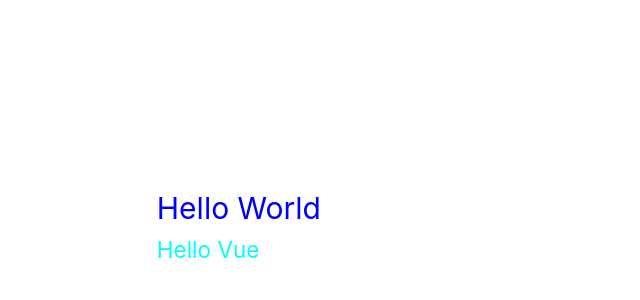
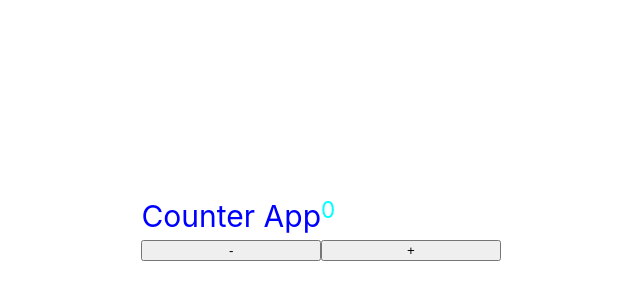
Before and after one commit to timothypartaliano/vite-project, a Vue app: page / in a window 1280 px wide. Shown: the part 174-474 px from the top of the page, without its empty margins (319-959 px from the left). Built offline with nearby package versions, Linux system fonts and the light colour scheme.

Commit message:
init component & state

```diff
--- a/src/App.vue
+++ b/src/App.vue
@@ -2,17 +2,25 @@
   export default {
     data() {
       return {
-        title: 'Hello World',
-        subtitle: 'Hello Vue'
+        number: 0
+      }
+    },
+    methods: {
+      increase() {
+        this.number ++
+      },
+      decrease() {
+        this.number --
       }
     }
   }
 </script>
 
 <template>
-  <h1>{{ title }}</h1>
-    <br>
-  <h2>{{ subtitle }}</h2>
+  <h1>Counter App</h1>
+  <h2>{{ number }}</h2>
+  <button @click="decrease">-</button>
+  <button @click="increase">+</button>
 </template>
 
 <style>
```
